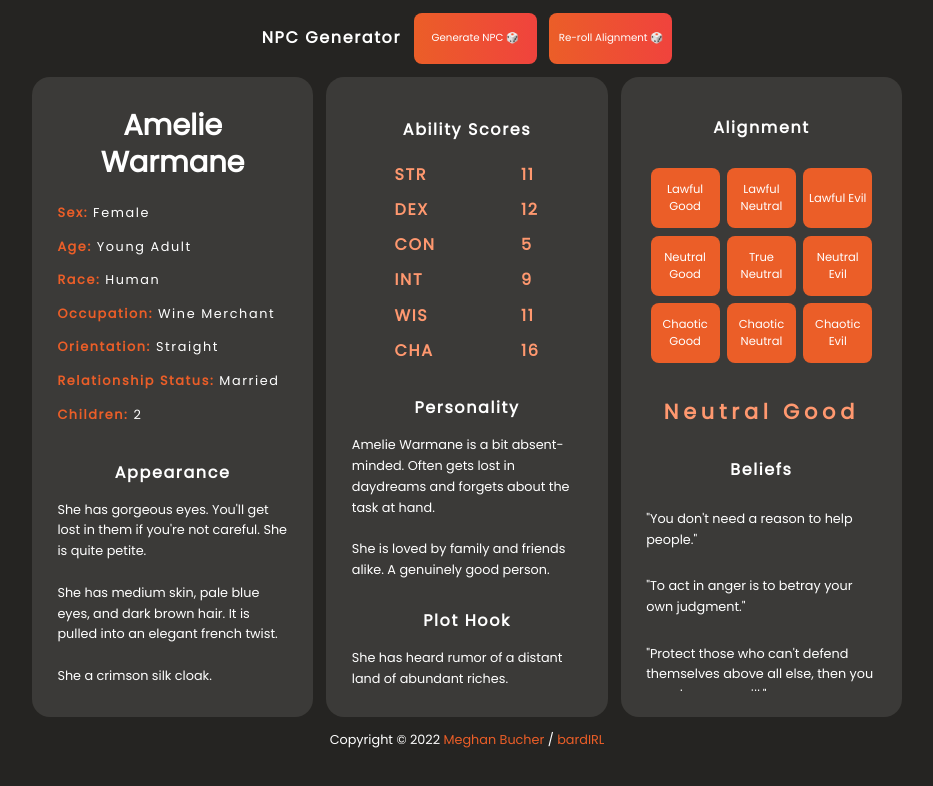
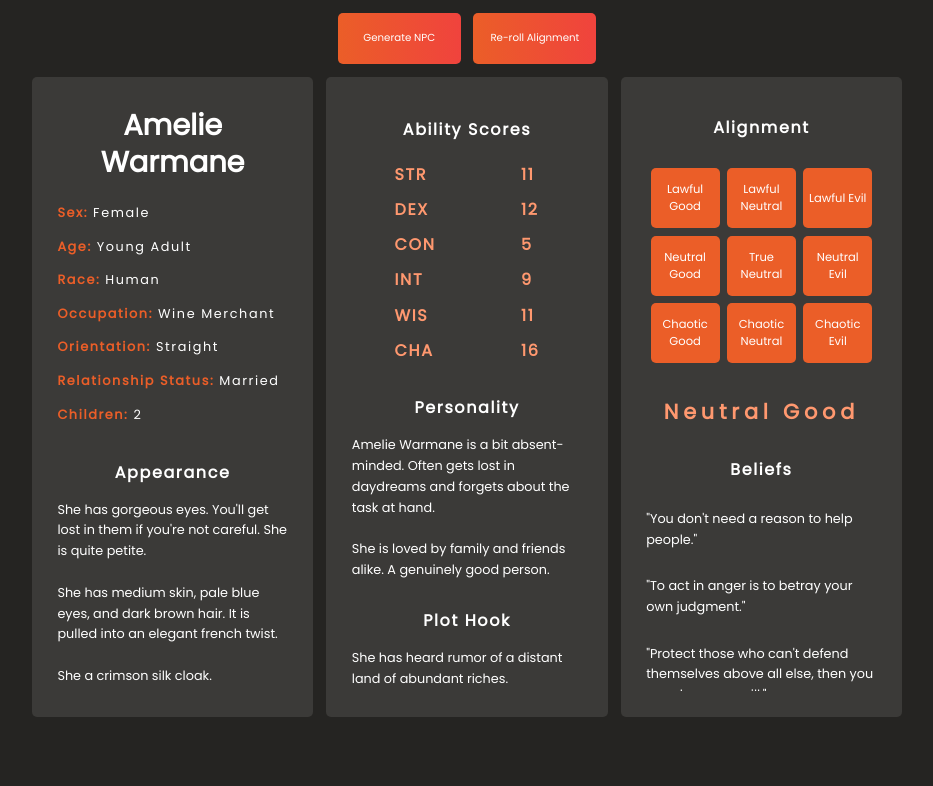
Before and after one commit to sh1eldma1den/char-gen, a website with bundled scripts: page index.html in a window 1280 px wide. Shown: the whole page, without its empty margins (173-1106 px from the left). Built offline with nearby package versions, Linux system fonts and the light colour scheme.

Commit message:
styling  changes

```diff
--- a/index.html
+++ b/index.html
@@ -12,9 +12,8 @@
   </head>
   <body>
     <div class="top">
-      <h1>NPC Generator</h1>
-      <button class="btn generate">Generate NPC 🎲</button>
-      <button class="btn randomize">Re-roll Alignment 🎲</button>
+      <button class="btn generate">Generate NPC</button>
+      <button class="btn randomize">Re-roll Alignment</button>
     </div>
 
     <div class="container">
@@ -130,11 +129,6 @@
         </div>
       </div>
     </div>
-    <p class="copyright">
-      Copyright © 2022
-      <a href="https://twitter.com/thebardIRL">Meghan Bucher</a> /
-      <a href="https://github.com/bardIRL">bardIRL</a>
-    </p>
   </body>
   <script type="module" src="script.js"></script>
 </html>
--- a/styles.css
+++ b/styles.css
@@ -69,7 +69,7 @@ h3 {
   background-color: rgb(255, 251, 240, 0.1);
   height: 50em;
   min-width: 20em;
-  border-radius: 18px;
+  border-radius: 5px;
   padding: 2em;
   margin-top: 0;
 }
@@ -106,7 +106,7 @@ h3 {
 /* button all */
 button.btn {
   border: 0;
-  border-radius: 8px;
+  border-radius: 5px;
   background: linear-gradient(to right, #eb5e28, #f0433d);
   font-size: 0.8em;
   transition-duration: 0.5s;
```
